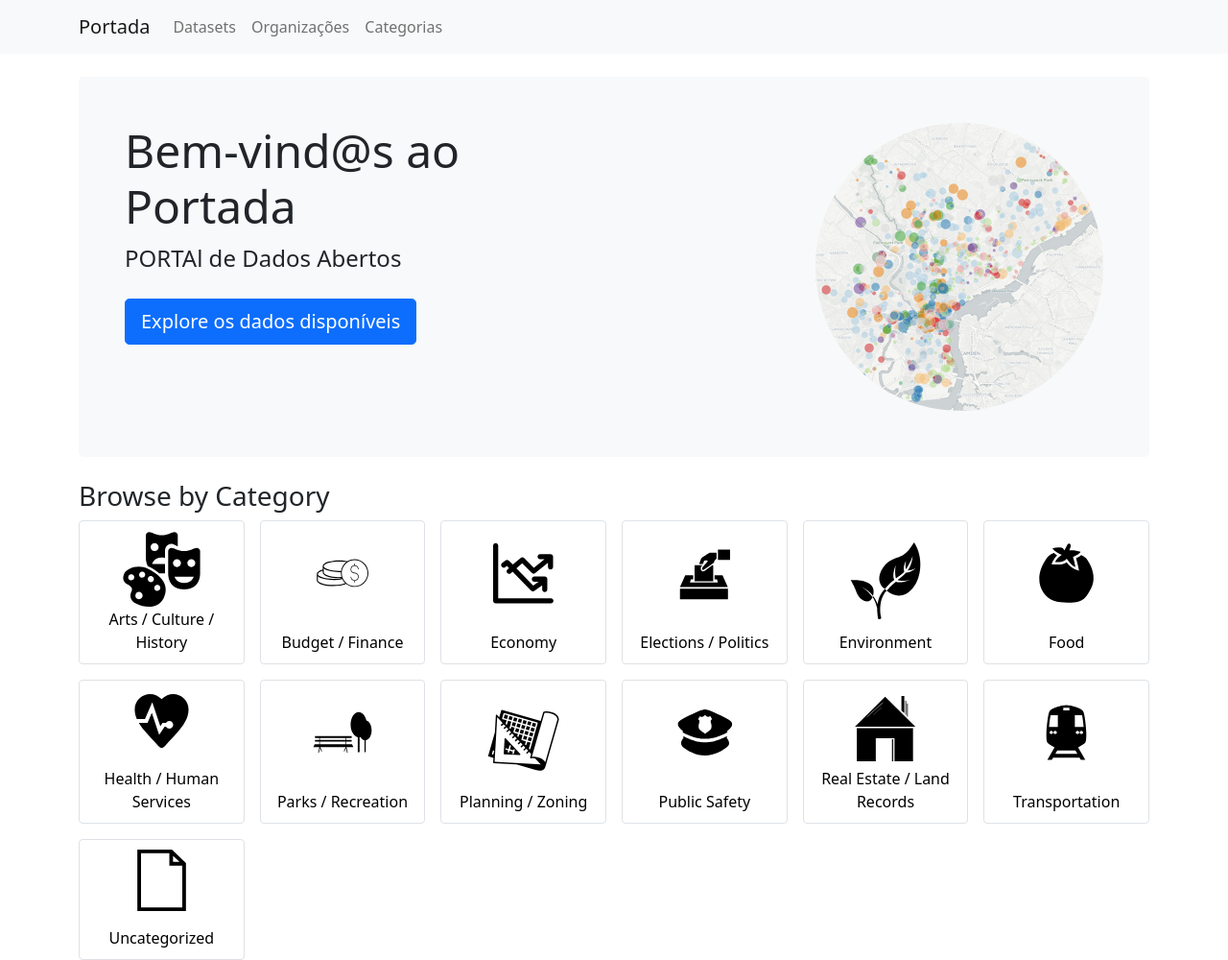
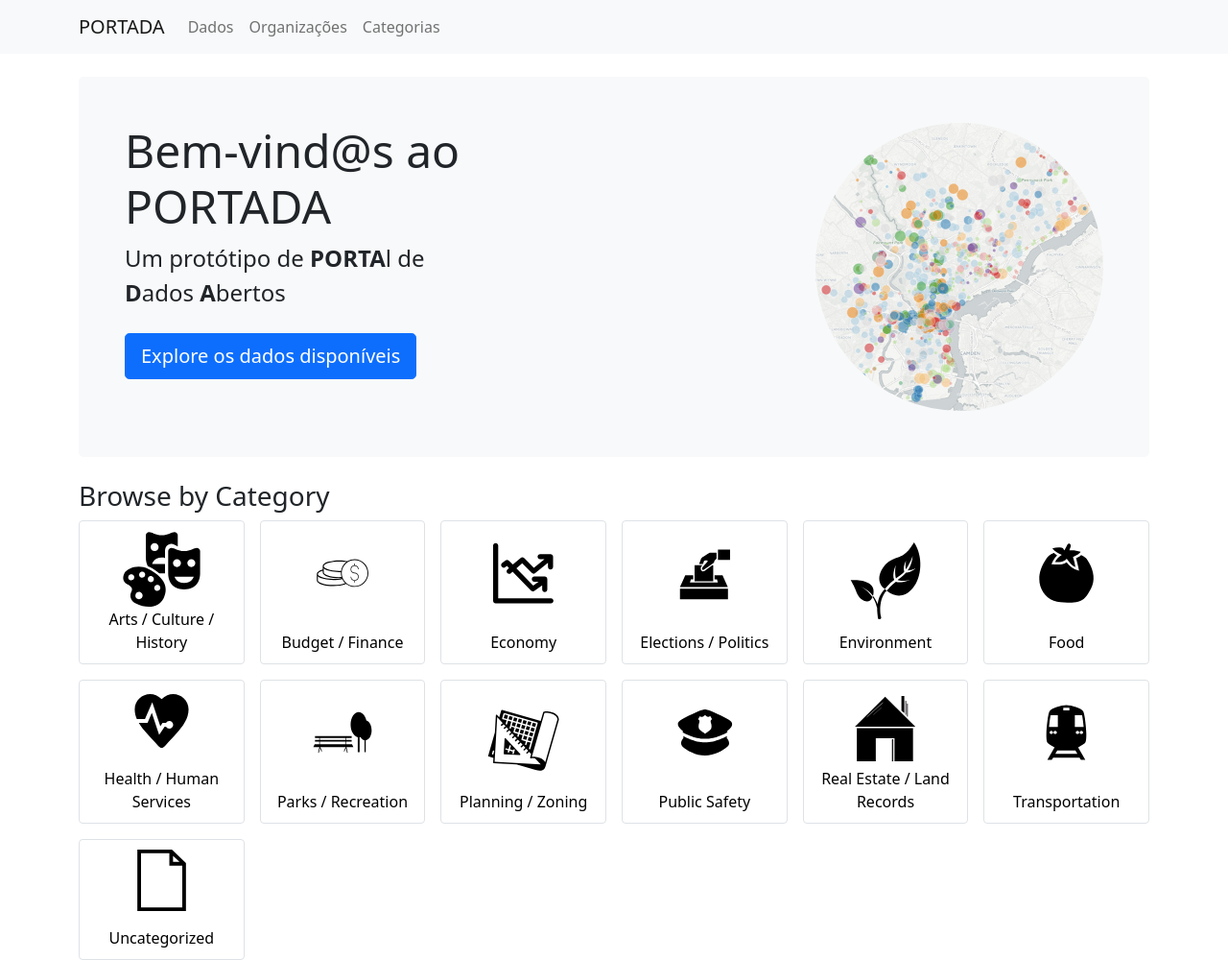
Before and after one commit to projetoalfobre/a-geocat, a Jekyll site: the page built from index.html, in a window 1280 px wide. Shown: the whole page at 96% size. Built offline with Jekyll 4.4.1, drawn with Linux system fonts in a browser that asks for light colours; nearby versions of some CDN libraries.

Commit message:
Update _config.yml

```diff
--- a/_config.yml
+++ b/_config.yml
@@ -1,6 +1,6 @@
-title: Portada
-greeting: Bem-vind@s ao Portada
-description: PORTAl de Dados Abertos
+title: PORTADA
+greeting: Bem-vind@s ao PORTADA
+description: Um protótipo de <b>PORTA</b>l de <b>D</b>ados <b>A</b>bertos
 logo: /img/jkan.png
 hero_image: /img/homepage-hero.jpg
 strict_front_matter: true
@@ -13,7 +13,7 @@ schema: default
 
 # Nav bar
 navigation:
-  - title: Datasets
+  - title: Dados
     url: /datasets/
   - title: Organizações
     url: /organizations/
```
